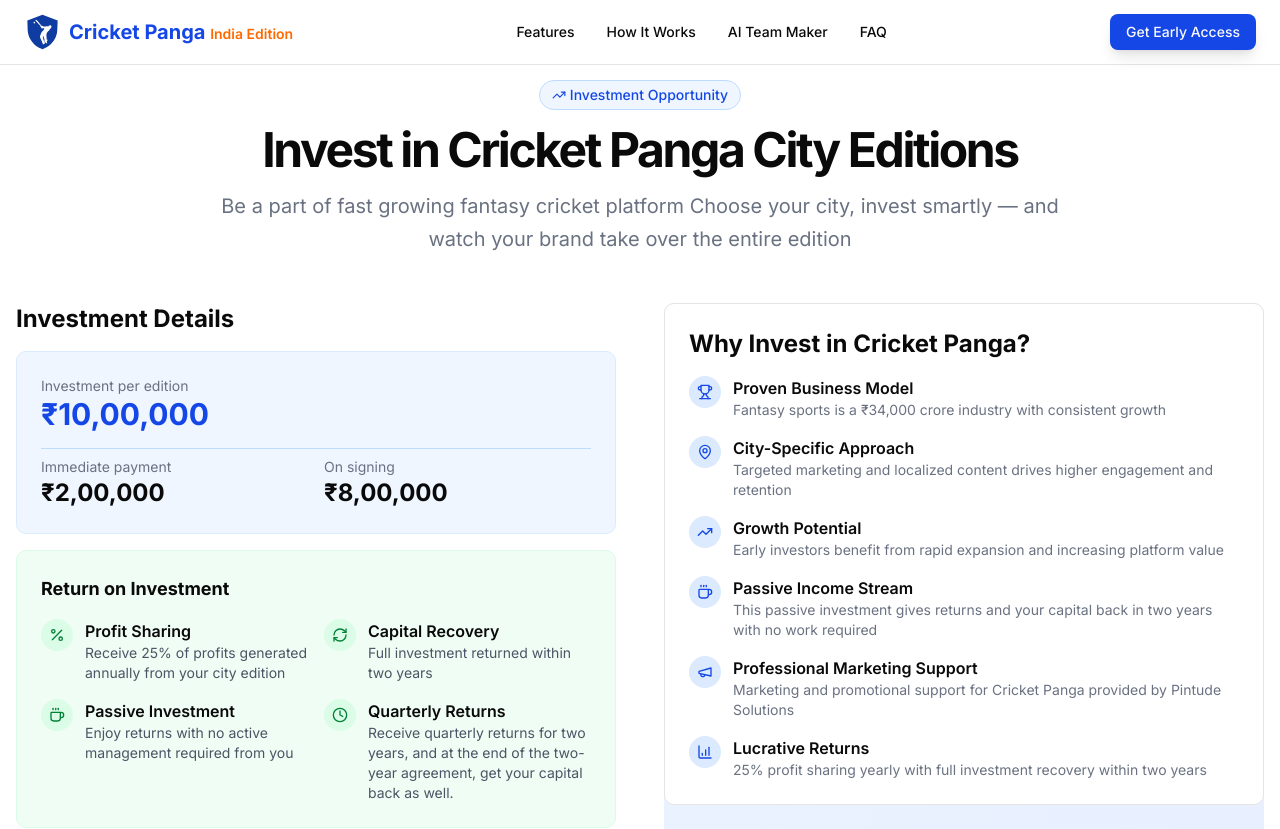
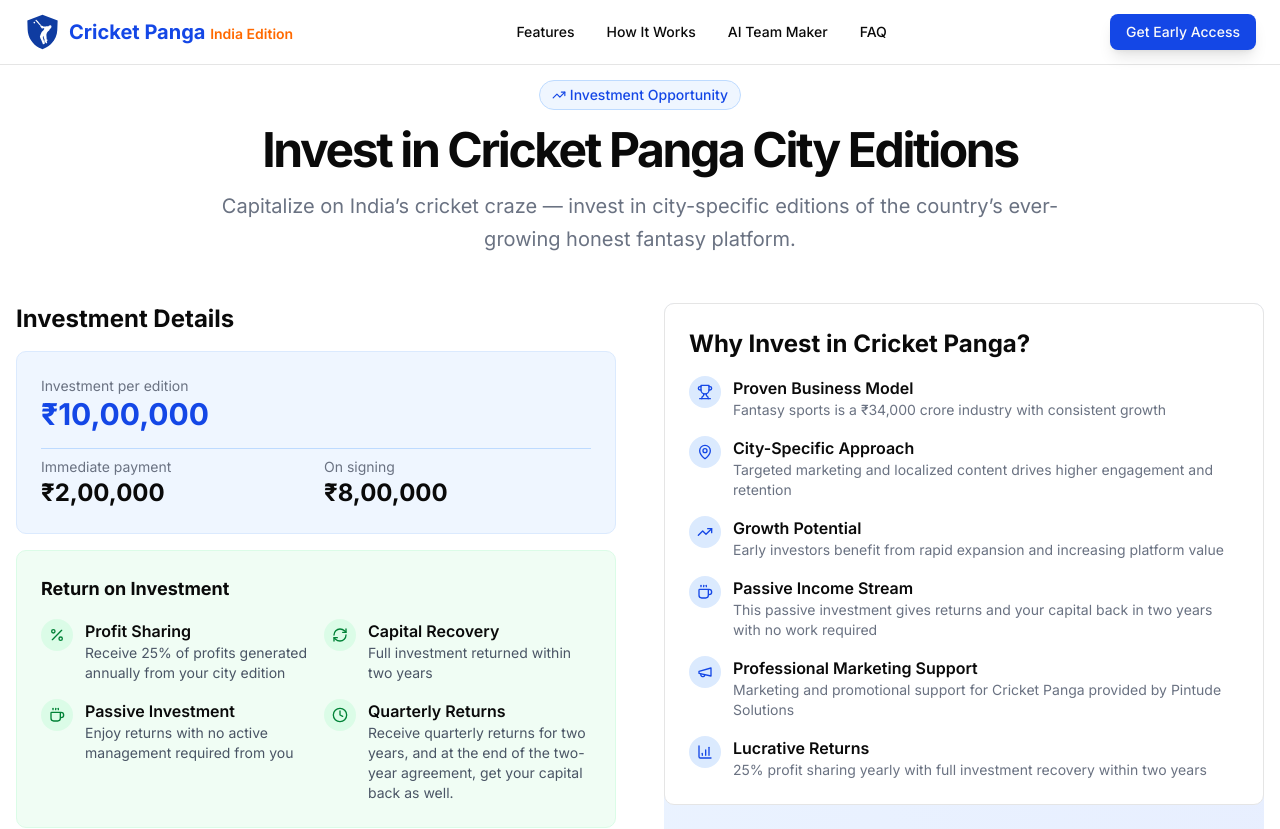
Before and after one commit to saisreesatyassss/cricket-web-app-start, a Next.js app: page /invest in a window 1280 px wide. Shown: the top 829 px of the page. Built offline with nearby package versions, Linux system fonts and the light colour scheme.

Commit message:
added new line

```diff
--- a/src/components/investment-opportunity.tsx
+++ b/src/components/investment-opportunity.tsx
@@ -165,8 +165,7 @@
             Invest in Cricket Panga City Editions
           </h2>
             <p className="max-w-[900px] text-sm sm:text-base text-gray-500 md:leading-relaxed lg:leading-relaxed xl:leading-relaxed md:text-xl lg:text-base xl:text-xl">
-            Be a part of fast growing fantasy cricket platform
-Choose your city, invest smartly — and watch your brand take over the entire edition
+            Capitalize on India’s cricket craze — invest in city-specific editions of the country’s ever-growing honest fantasy platform.
             </p>
         </div>
 
```
